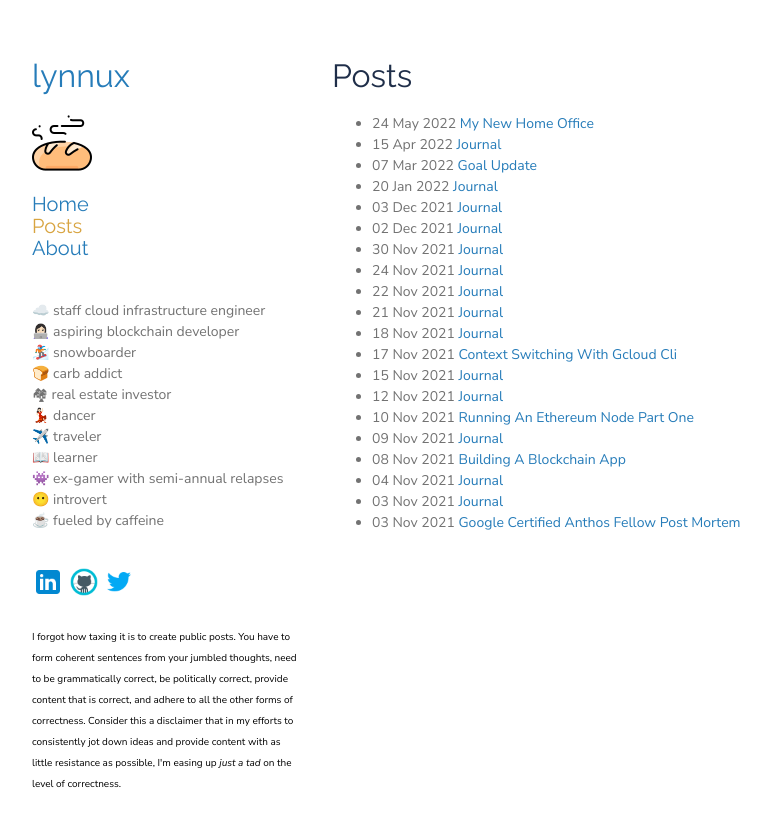
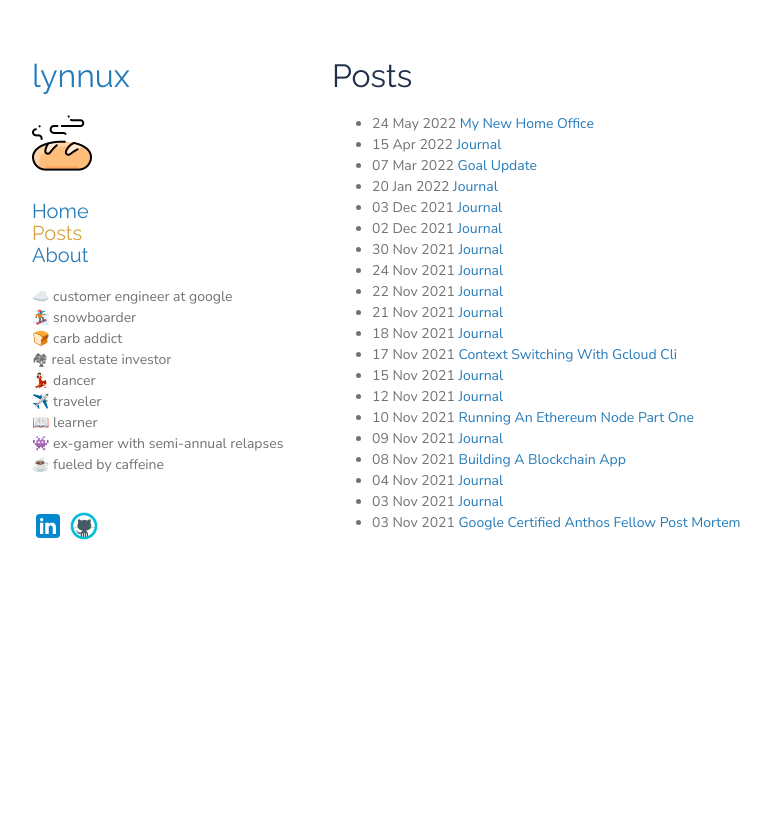
Before and after one commit to Lynty/lynty.github.io, a Jekyll site: the page built from posts.html, in a window 1280 px wide. Shown: the top 827 px of the page, without its empty margins (83-854 px from the left). Built offline with Jekyll 4.4.1, drawn with Linux system fonts in a browser that asks for light colours; a script that is not in the unit is left out; the repository's description, which GitHub fills in, is left out.

Commit message:
updates to sidebar

```diff
--- a/_layouts/default.html
+++ b/_layouts/default.html
@@ -21,13 +21,12 @@
           <img src="{{site.logo | relative_url}}" alt="Logo" />
         {% endif %}
 
-        <p>{{ site.description | default: site.github.project_tagline }}</p>
-
-        {% include navigation.html %}<br>
+        <br>
+        <br>
+        {% include navigation.html %}
 
         <p class="pre">
-          ☁️  staff cloud infrastructure engineer<br>
-          👩🏻‍💻 aspiring blockchain developer<br>
+          ☁️  customer engineer at google<br>
           🏂 snowboarder<br>
           🍞 carb addict<br>
           🏘 real estate investor<br>
@@ -35,18 +34,14 @@
           ✈️  traveler<br>
           📖 learner<br>
           👾 ex-gamer with semi-annual relapses<br>
-          😶 introvert<br>
           ☕️ fueled by caffeine<br>
         </p><br>
 
         <a href="https://linkedin.com/in/lynndong" target="_blank"><img src="/assets/images/linkedin.png" alt="linkedin" style="width:32px;height:32px;"></a>
         <a href="https://github.com/Lynty" target="_blank"><img src="/assets/images/github.png" alt="github" style="width:32px;height:32px;"></a>
-        <a href="https://twitter.com/lynnux_io" target="_blank"><img src="/assets/images/twitter.png" alt="twitter" style="width:32px;height:32px;"></a>
 
         <br>
         <br>
-        <span style="color:black;line-height:1px;font-size:10px">I forgot how taxing it is to create public posts. You have to form coherent sentences from your jumbled thoughts, need to be grammatically correct, be politically correct, provide content that is correct, and adhere to all the other forms of correctness. Consider this a disclaimer that in my efforts to consistently jot down ideas and provide content with as little resistance as possible, I'm easing up <i>just a tad</i> on the level of correctness. </span><br>
-
         {% comment %}
         {% if site.github.is_user_page %}
         <p class="view"><a href="{{ site.github.owner_url }}">GitHub Profile</a></p>
```
